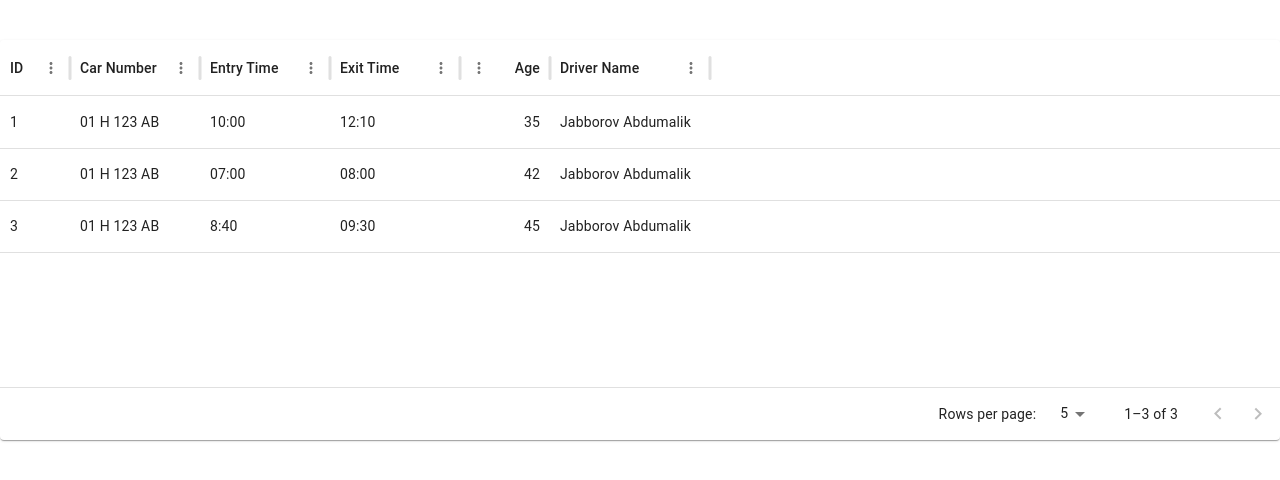
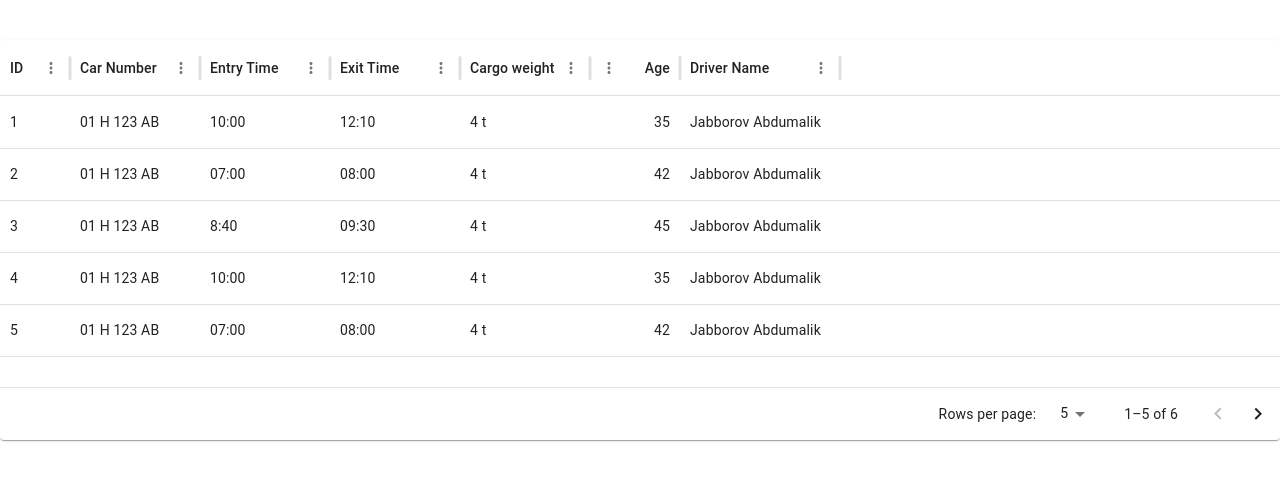
Before and after one commit to roziqovmuhammadali0110/Tarozi, a React (Vite) app: page /home in a window 1280 px wide. Shown: the top 480 px of the page. Built offline with nearby package versions, Linux system fonts and the light colour scheme.

Commit message:
cargoWeight add

```diff
--- a/src/components/DataTable.jsx
+++ b/src/components/DataTable.jsx
@@ -8,6 +8,7 @@ const columns = [
   { field: "carNumber", headerName: "Car Number", width: 130 },
   { field: "entryTime", headerName: "Entry Time", width: 130 },
   { field: "exitTime", headerName: "Exit Time", width: 130 },
+  { field: "cargoWeight", headerName: "Cargo weight", width: 130 },
   {
     field: "age",
     headerName: "Age",
@@ -28,12 +29,13 @@ const rows = [
     carNumber: "01 H 123 AB",
     exitTime: "12:10",
     entryTime: "10:00",
+    cargoWeight: "4 t",
     driverName: "Jabborov Abdumalik",
     age: 35,
     images: [
-      "/src/assets/image1.png",
-      "/src/assets/image2.png",
-      "/src/assets/image3.png"
+      "/src/assets/img/mashinaKomp2.jpg",
+      "/src/assets/img/mashianOrqaT2.jpg",
+      "/src/assets/img/mashinNumberi2.jpg"
     ] // Rasm manzillari
   },
   {
@@ -41,12 +43,13 @@ const rows = [
     carNumber: "01 H 123 AB",
     exitTime: "08:00",
     entryTime: "07:00",
+    cargoWeight: "4 t",
     driverName: "Jabborov Abdumalik",
     age: 42,
     images: [
-      "/src/assets/image4.png",
-      "/src/assets/image5.png",
-      "/src/assets/image6.png"
+      "/src/assets/img/mashinaKomp2.jpg",
+      "/src/assets/img/mashianOrqaT2.jpg",
+      "/src/assets/img/mashinNumberi2.jpg"
     ]
   },
   {
@@ -54,6 +57,49 @@ const rows = [
     carNumber: "01 H 123 AB",
     exitTime: "09:30",
     entryTime: "8:40",
+    cargoWeight: "4 t",
+    driverName: "Jabborov Abdumalik",
+    age: 45,
+    images: [
+      "/src/assets/img/mashinaKomputer1.jpg",
+      "/src/assets/img/mashinaOrqaT1.jpg",
+      "/src/assets/img/mashinaNumberi1.jpg"
+    ]
+  },
+  {
+    id: 4,
+    carNumber: "01 H 123 AB",
+    exitTime: "12:10",
+    entryTime: "10:00",
+    cargoWeight: "4 t",
+    driverName: "Jabborov Abdumalik",
+    age: 35,
+    images: [
+      "/src/assets/img/mashinaKomp2.jpg",
+      "/src/assets/img/mashianOrqaT2.jpg",
+      "/src/assets/img/mashinNumberi2.jpg"
+    ] // Rasm manzillari
+  },
+  {
+    id: 5,
+    carNumber: "01 H 123 AB",
+    exitTime: "08:00",
+    entryTime: "07:00",
+    cargoWeight: "4 t",
+    driverName: "Jabborov Abdumalik",
+    age: 42,
+    images: [
+      "/src/assets/img/mashinaKomp2.jpg",
+      "/src/assets/img/mashianOrqaT2.jpg",
+      "/src/assets/img/mashinNumberi2.jpg"
+    ]
+  },
+  {
+    id: 6,
+    carNumber: "01 H 123 AB",
+    exitTime: "09:30",
+    entryTime: "8:40",
+    cargoWeight: "4 t",
     driverName: "Jabborov Abdumalik",
     age: 45,
     images: [
--- a/src/components/KeepMountedModal.jsx
+++ b/src/components/KeepMountedModal.jsx
@@ -11,21 +11,23 @@ const KeepMountedModal = ({ open, onClose, rowData }) => {
       aria-describedby="keep-mounted-modal-description">
       <Box
         sx={{
-          display: "flex",
-          alignItems: "center",
-          justifyContent: "center",
+          position: "absolute",
+          top: "50%",
+          left: "50%",
+          transform: "translate(-50%, -50%)", // Markazlashtirish
           padding: 4,
           bgcolor: "background.paper",
           borderRadius: 1,
           outline: "none", // Modalning konturini olib tashlash
           maxWidth: "500px", // Maximal kenglik
-          margin: "auto" // Markazlashtirish uchun
+          width: "90%" // Mobil qurilmalar uchun kenglikni moslashtirish
         }}>
         <div>
           <h2 id="keep-mounted-modal-title">Car Details</h2>
           <p>Car Number: {rowData.carNumber}</p>
           <p>Entry Time: {rowData.entryTime}</p>
           <p>Exit Time: {rowData.exitTime}</p>
+          <p>Cargo weight: {rowData.cargoWeight}</p>
           <p>Driver Name: {rowData.driverName}</p>
           <p>Age: {rowData.age}</p>
 
```
